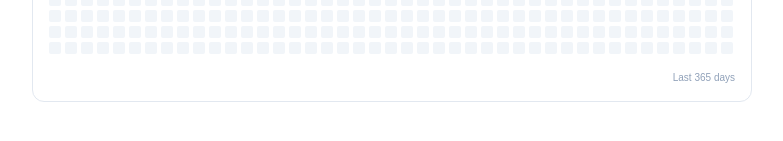
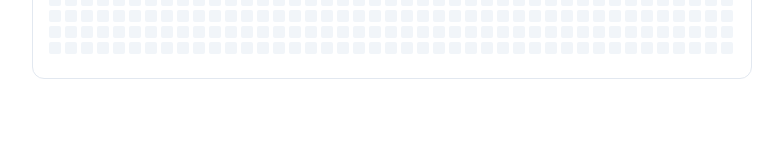
Before and after one commit to tltnsk/productivity-plus, a Next.js app: page / in a window 1280 px wide. Shown: the part 557-698 px from the top of the page, without its empty margins (248-1031 px from the left). Built offline with nearby package versions, Linux system fonts and the light colour scheme.

Commit message:
Small grid change

```diff
--- a/src/components/ProductivityGrid.tsx
+++ b/src/components/ProductivityGrid.tsx
@@ -37,9 +37,6 @@
           );
         })}
       </div>
-      <p className="text-[10px] text-slate-400 mt-2 text-right">
-        Last 365 days
-      </p>
     </div>
   );
 }
```
